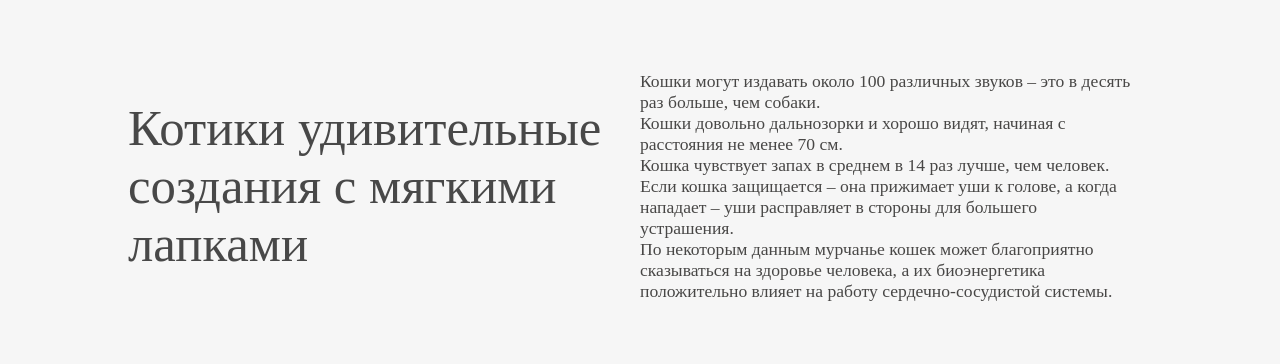
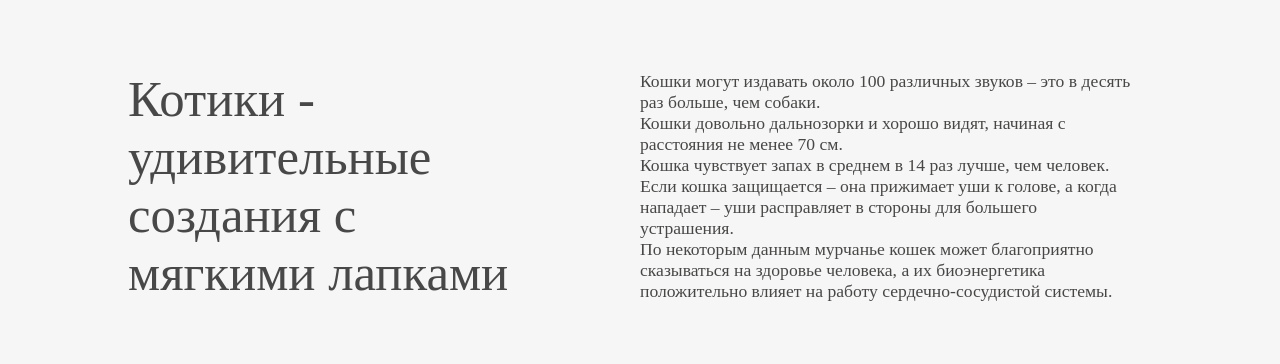
Before and after one commit to MidoriNoKame/catlanding, a plain HTML site: page Index.html in a window 1280 px wide. Shown: the part 816-1180 px from the top of the page. Drawn offline with nearby package versions, Linux system fonts and the light colour scheme; a web font is replaced by a local one.

Commit message:
Update Index.html

```diff
--- a/Index.html
+++ b/Index.html
@@ -31,7 +31,7 @@
 
   <div id="main">
     <div class="intro">
-      <h2>Котики удивительные создания с мягкими лапками</h2>
+      <h2>Котики -<br> удивительные создания с<br> мягкими лапками</h2>
     </div>
     <div class="text">
       <span>Кошки могут издавать около 100 различных звуков – это в десять раз больше, чем собаки.<br>
```
